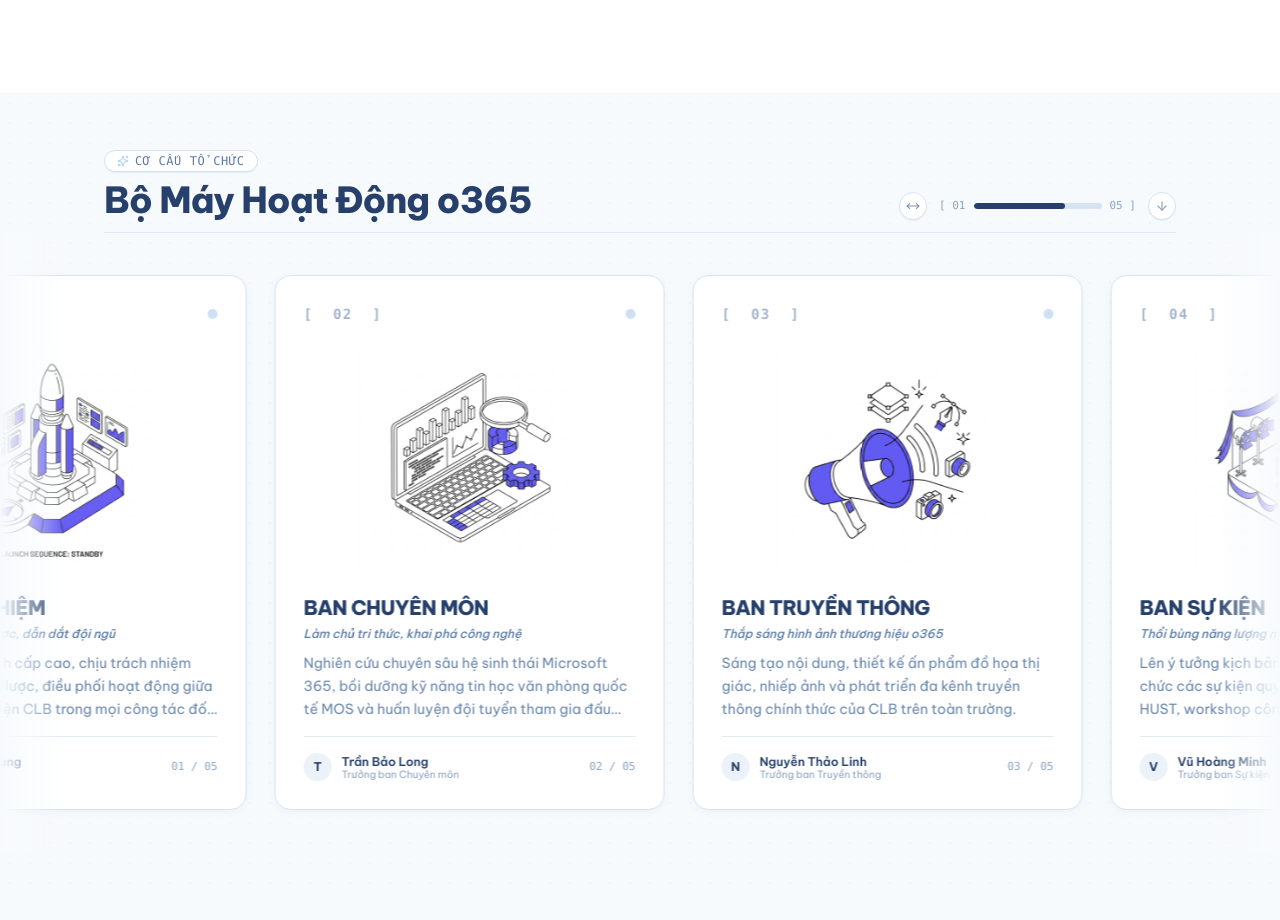
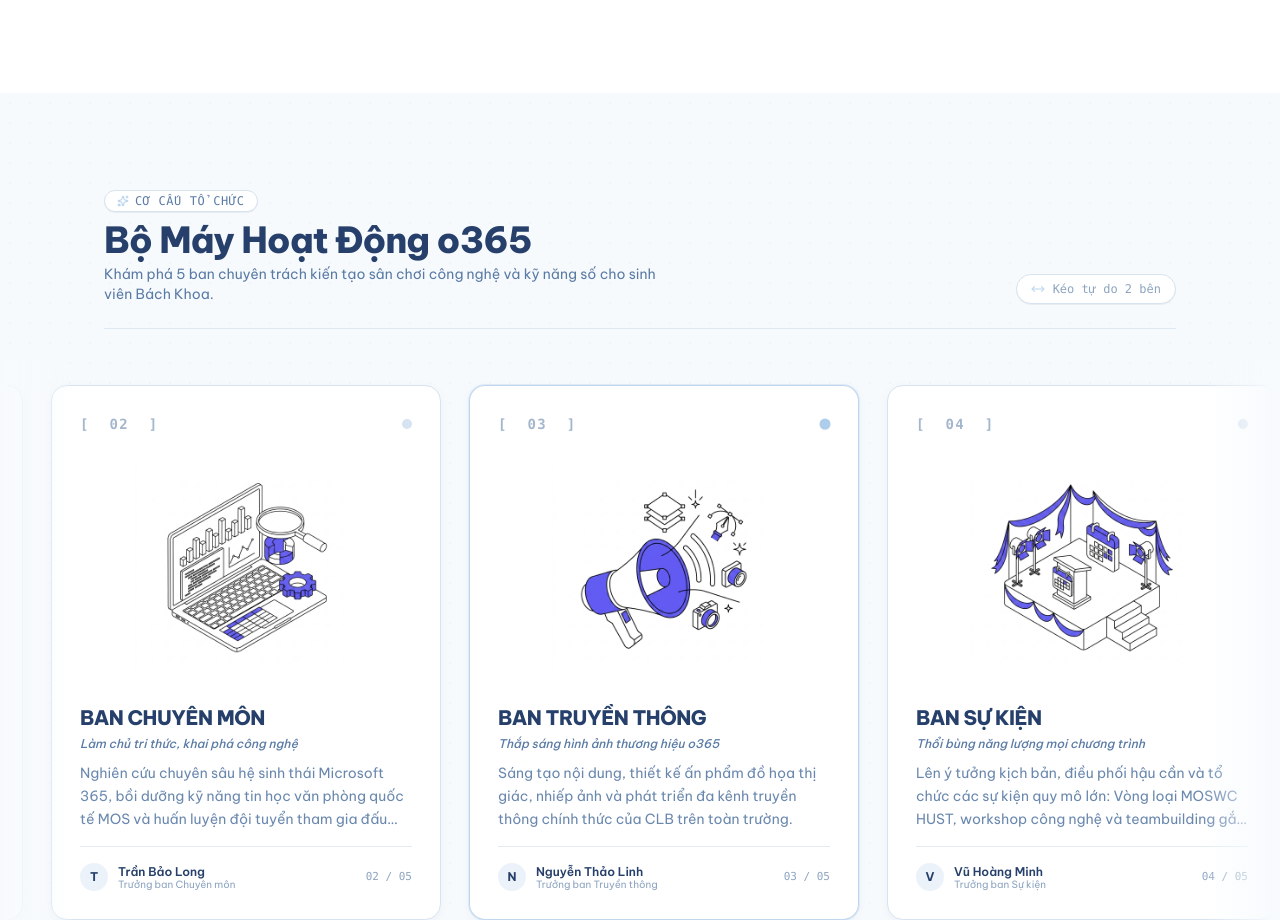
Before and after one commit to o365-HUST/Info-Web, a Next.js app: page / in a window 1280 px wide. Shown: the part 1880-2800 px from the top of the page. Built offline with nearby package versions, Linux system fonts and the light colour scheme.

Commit message:
feat: add draggable Departments carousel component

```diff
--- a/app/components/Departments.tsx
+++ b/app/components/Departments.tsx
@@ -1,117 +1,67 @@
 "use client";
 
 import { useRef, useState, useEffect } from "react";
-import {
-  motion,
-  useScroll,
-  useTransform,
-  useSpring,
-  useMotionValueEvent,
-} from "motion/react";
+import { motion, useMotionValue } from "motion/react";
 import Image from "next/image";
 import { DEPARTMENTS } from "@/app/data/clubData";
-import {
-  ArrowDown,
-  Sparkles,
-  Lock,
-  MoveHorizontal,
-  Check,
-} from "lucide-react";
+import { Sparkles, MoveHorizontal } from "lucide-react";
 
 export default function Departments() {
   const containerRef = useRef<HTMLDivElement>(null);
-  const [windowWidth, setWindowWidth] = useState(1440);
-  const [scrollStage, setScrollStage] = useState<"entering" | "sliding" | "leaving">("entering");
+  const [constraints, setConstraints] = useState<{ left: number; right: number }>({
+    left: -800,
+    right: 800,
+  });
+  const x = useMotionValue(0);
 
-  // Track responsive screen width for exact mathematical travel
+  // Center the cards range on Card 3 and calculate balanced drag constraints
   useEffect(() => {
-    const handleResize = () => setWindowWidth(window.innerWidth);
-    handleResize();
-    window.addEventListener("resize", handleResize);
-    return () => window.removeEventListener("resize", handleResize);
-  }, []);
+    const calculateLayout = () => {
+      if (!containerRef.current) return;
+      const isMobile = window.innerWidth < 640;
+      const isTablet = window.innerWidth < 1024;
 
-  // Calculate card layout geometry
-  const cardWidth = windowWidth < 640 ? 300 : windowWidth < 1024 ? 350 : 390;
-  const gap = windowWidth < 640 ? 20 : 28;
-  const rightPadding = windowWidth < 640 ? 24 : windowWidth < 1024 ? 48 : 80;
-  const totalTrackWidth = 5 * cardWidth + 4 * gap;
+      const cardW = isMobile ? 300 : isTablet ? 350 : 390;
+      const gapW = isMobile ? 20 : 28;
+      const step = cardW + gapW;
 
-  // Start position: completely outside the right edge of the screen
-  const startX = windowWidth;
-  // End position: stops precisely when Card 05 (Ban Tài chính & Nhân sự) is fully visible
-  const endX = windowWidth - rightPadding - totalTrackWidth;
+      // Center coordinate of the viewport / carousel container
+      const containerW = containerRef.current.clientWidth;
+      const screenCenter = containerW / 2;
 
-  // Vertical scroll translates into horizontal motion
-  const { scrollYProgress } = useScroll({
-    target: containerRef,
-    offset: ["start start", "end end"],
-  });
+      // Center of Card 3 (index 2: Card 1, Card 2, [Card 3], Card 4, Card 5)
+      const card3Center = 2 * step + cardW / 2;
+      const initialCenterOffset = screenCenter - card3Center;
 
-  // Spring smoothed scroll progress for silky fluid animation
-  const smoothProgress = useSpring(scrollYProgress, {
-    damping: 28,
-    stiffness: 130,
-    mass: 0.9,
-  });
+      // Card 1 center and Card 5 center
+      const card1Center = cardW / 2;
+      const card5Center = 4 * step + cardW / 2;
 
-  // Smooth entrance and exit transitions for the sticky section
-  const contentOpacity = useTransform(
-    smoothProgress,
-    [0, 0.05, 0.94, 1],
-    [0.3, 1, 1, 0.3]
-  );
+      // Generous drag constraints so both Card 1 and Card 5 can be dragged smoothly into center
+      const clearance = isMobile ? 60 : 120;
+      const maxRight = screenCenter - card1Center + clearance;
+      const minLeft = screenCenter - card5Center - clearance;
 
-  const contentScale = useTransform(
-    smoothProgress,
-    [0, 0.05, 0.94, 1],
-    [0.98, 1, 1, 0.98]
-  );
+      setConstraints({ left: minLeft, right: maxRight });
+      x.set(initialCenterOffset);
+    };
 
-  const headerY = useTransform(
-    smoothProgress,
-    [0, 0.06],
-    [-12, 0]
-  );
-
-  // Timeline with entry buffer (0.00-0.10), active slide (0.10-0.78), and generous exit buffer (0.78-1.00)
-  const x = useTransform(
-    smoothProgress,
-    [0, 0.10, 0.78, 1],
-    [startX, startX, endX, endX]
-  );
-
-  // Progress bar width (fills from 15% to 100% during the active slide phase)
-  const progressWidth = useTransform(
-    smoothProgress,
-    [0.10, 0.78],
-    ["15%", "100%"]
-  );
-
-  // Track scroll stage reactively for minimal icon cues
-  useMotionValueEvent(smoothProgress, "change", (latest) => {
-    if (latest < 0.12) {
-      setScrollStage("entering");
-    } else if (latest < 0.78) {
-      setScrollStage("sliding");
-    } else {
-      setScrollStage("leaving");
-    }
-  });
+    calculateLayout();
+    const timer = setTimeout(calculateLayout, 200);
+    window.addEventListener("resize", calculateLayout);
+    return () => {
+      clearTimeout(timer);
+      window.removeEventListener("resize", calculateLayout);
+    };
+  }, [x]);
 
   return (
     <section
       id="departments"
-      ref={containerRef}
-      className="relative h-[340vh] sm:h-[380vh]"
+      className="relative py-16 sm:py-24 overflow-hidden select-none"
       style={{ background: "var(--bg)" }}
     >
-      {/* Sticky Viewport Container with Smooth In/Out Transition */}
-      <motion.div
-        style={{ opacity: contentOpacity, scale: contentScale }}
-        className="sticky top-0 h-screen flex flex-col justify-between overflow-hidden py-6 sm:py-10 will-change-transform"
-      >
-        {/* Subtle dot pattern background */}
+      {/* Subtle background dot pattern */}
       <div
         className="absolute inset-0 pointer-events-none opacity-[0.03]"
         style={{
@@ -121,12 +71,9 @@
         }}
       />
 
-        {/* Section Header with Subtle Slide-in */}
-        <motion.div
-          style={{ y: headerY }}
-          className="relative max-w-[var(--max-width)] mx-auto px-5 sm:px-6 w-full pt-2 sm:pt-4 shrink-0 z-10"
-        >
-          <div className="flex flex-col sm:flex-row sm:items-end justify-between gap-3 pb-3 border-b border-border/70">
+      <div className="relative max-w-[var(--max-width)] mx-auto px-5 sm:px-6">
+        {/* Header */}
+        <div className="flex flex-col md:flex-row md:items-end justify-between gap-4 pb-6 border-b border-border/70">
           <div>
             <div className="inline-flex items-center gap-1.5 px-3 py-0.5 rounded-full text-xs font-mono font-medium uppercase tracking-wider mb-2 bg-surface border border-border text-ink-light shadow-2xs">
               <Sparkles className="w-3 h-3 text-accent" />
@@ -135,83 +82,51 @@
             <h2 className="text-2xl sm:text-3xl lg:text-4xl font-extrabold text-ink tracking-tight">
               Bộ Máy Hoạt Động o365
             </h2>
+            <p className="mt-1 text-xs sm:text-sm text-ink-light max-w-xl">
+              Khám phá 5 ban chuyên trách kiến tạo sân chơi công nghệ và kỹ năng số cho sinh viên Bách Khoa.
+            </p>
           </div>
 
-            {/* Minimalist Icon Indicator & Progress Bar */}
-            <div className="flex items-center gap-3 text-xs">
-              {/* Minimal status icon pill */}
-              <div
-                className="flex items-center justify-center w-7 h-7 rounded-full bg-surface border border-border text-ink shadow-2xs transition-colors"
-                title={
-                  scrollStage === "entering"
-                    ? "Khóa cuộn để lướt ngang"
-                    : scrollStage === "sliding"
-                    ? "Đang lướt ngang"
-                    : "Sẵn sàng cuộn tiếp xuống Blog"
-                }
-              >
-                {scrollStage === "entering" && (
-                  <Lock className="w-3.5 h-3.5 text-accent animate-pulse" />
-                )}
-                {scrollStage === "sliding" && (
-                  <MoveHorizontal className="w-3.5 h-3.5 text-ink animate-pulse" />
-                )}
-                {scrollStage === "leaving" && (
-                  <Check className="w-3.5 h-3.5 text-emerald-600" />
-                )}
+          <div className="inline-flex items-center gap-2 px-3.5 py-1.5 rounded-full bg-surface border border-border text-xs font-mono text-ink-muted shadow-2xs self-start md:self-end">
+            <MoveHorizontal className="w-3.5 h-3.5 text-accent animate-pulse" />
+            <span>Kéo tự do 2 bên</span>
+          </div>
+        </div>
       </div>
 
-              {/* Progress track bar */}
-              <div className="flex items-center gap-2">
-                <span className="font-mono text-ink-muted text-[11px]">[ 01</span>
-                <div className="w-24 sm:w-32 h-1.5 rounded-full bg-border overflow-hidden">
+      {/* Free-Dragging Carousel Track with Cinematic Edge Fades */}
+      <div
+        ref={containerRef}
+        className="relative w-full overflow-hidden mt-6 sm:mt-8 py-4 sm:py-6"
+      >
+        {/* Left & Right gradient edge fades */}
+        <div className="absolute inset-y-0 left-0 w-8 sm:w-20 bg-gradient-to-r from-[var(--bg)] to-transparent pointer-events-none z-10" />
+        <div className="absolute inset-y-0 right-0 w-8 sm:w-20 bg-gradient-to-l from-[var(--bg)] to-transparent pointer-events-none z-10" />
+
+        {/* Free-Moving Draggable Track centered at Card 3 */}
         <motion.div
-                    style={{ width: progressWidth }}
-                    className="h-full bg-ink rounded-full"
-                  />
-                </div>
-                <span className="font-mono text-ink-muted text-[11px]">05 ]</span>
-              </div>
-
-              {/* Quick skip down to blog */}
-              <a
-                href="#blog"
-                onClick={(e) => {
-                  e.preventDefault();
-                  document
-                    .querySelector("#blog")
-                    ?.scrollIntoView({ behavior: "smooth" });
+          drag="x"
+          dragConstraints={constraints}
+          dragElastic={0.14}
+          dragTransition={{
+            power: 0.28,
+            timeConstant: 240,
+            bounceStiffness: 280,
+            bounceDamping: 26,
           }}
-                className="w-7 h-7 rounded-full bg-surface hover:bg-card border border-border text-ink-muted hover:text-ink flex items-center justify-center transition-colors shadow-2xs cursor-pointer"
-                title="Xuống thẳng Blog"
-              >
-                <ArrowDown className="w-3.5 h-3.5" />
-              </a>
-            </div>
-          </div>
-        </motion.div>
-
-        {/* Horizontal Sliding Track with Cinematic Edge Fades */}
-        <div className="relative w-full flex-1 flex items-center overflow-hidden my-auto">
-          {/* Left & Right gradient edge fades */}
-          <div className="absolute inset-y-0 left-0 w-8 sm:w-16 bg-gradient-to-r from-[var(--bg)] to-transparent pointer-events-none z-10" />
-          <div className="absolute inset-y-0 right-0 w-8 sm:w-16 bg-gradient-to-l from-[var(--bg)] to-transparent pointer-events-none z-10" />
-
-          <motion.div
-            className="flex will-change-transform"
-            style={{
-              x,
-              gap: `${gap}px`,
-            }}
+          style={{ x }}
+          whileTap={{ cursor: "grabbing" }}
+          className="flex gap-5 sm:gap-7 cursor-grab active:cursor-grabbing will-change-transform pl-5 sm:pl-6"
         >
           {DEPARTMENTS.map((dept) => {
-              const isLast = dept.index === "05";
+            const isCard3 = dept.index === "03";
             return (
               <div
                 key={dept.id}
-                  style={{ width: `${cardWidth}px` }}
-                  className={`shrink-0 flex flex-col justify-between rounded-2xl bg-surface border p-6 sm:p-7 shadow-card hover:shadow-lg transition-all duration-300 hover:-translate-y-1.5 group select-none ${
-                    isLast ? "border-accent ring-1 ring-accent/30" : "border-border"
+                className={`w-[300px] sm:w-[350px] lg:w-[390px] shrink-0 flex flex-col justify-between rounded-2xl bg-surface border p-6 sm:p-7 shadow-card transition-all duration-300 hover:shadow-lg hover:-translate-y-1.5 group select-none ${
+                  isCard3
+                    ? "border-accent/80 ring-1 ring-accent/30"
+                    : "border-border hover:border-accent/50"
                 }`}
               >
                 {/* Top Bracketed Index */}
@@ -221,20 +136,22 @@
                   </span>
                   <span
                     className={`inline-block w-2.5 h-2.5 rounded-full ${
-                        isLast ? "bg-emerald-500 animate-pulse" : "bg-accent/60 group-hover:bg-accent"
+                      isCard3
+                        ? "bg-accent scale-110 shadow-2xs"
+                        : "bg-border group-hover:bg-accent/70"
                     } transition-colors`}
                   />
                 </div>
 
                 {/* Isometric Line-Art Illustration */}
-                  <div className="relative w-full aspect-square max-w-[210px] sm:max-w-[230px] mx-auto my-3 flex items-center justify-center">
+                <div className="relative w-full aspect-square max-w-[210px] sm:max-w-[230px] mx-auto my-3 flex items-center justify-center pointer-events-none">
                   <Image
                     src={dept.image}
                     alt={dept.name}
                     fill
-                      sizes="(max-width: 768px) 240px, 300px"
+                    sizes="(max-width: 768px) 240px, 390px"
                     className="object-contain p-1 transition-transform duration-300 group-hover:scale-105"
-                      priority={dept.index === "01" || dept.index === "02"}
+                    priority={dept.index === "02" || dept.index === "03" || dept.index === "04"}
                   />
                 </div>
 
@@ -276,7 +193,6 @@
           })}
         </motion.div>
       </div>
-      </motion.div>
     </section>
   );
 }
```
Lines whose indentation alone changed are shown as unchanged.
